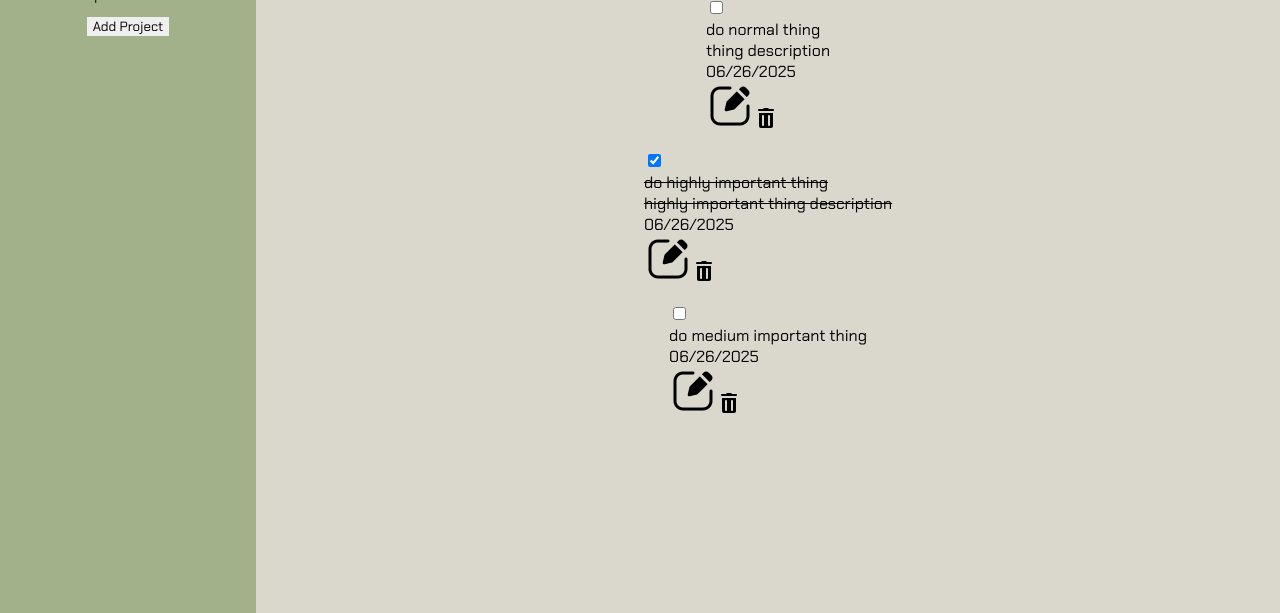
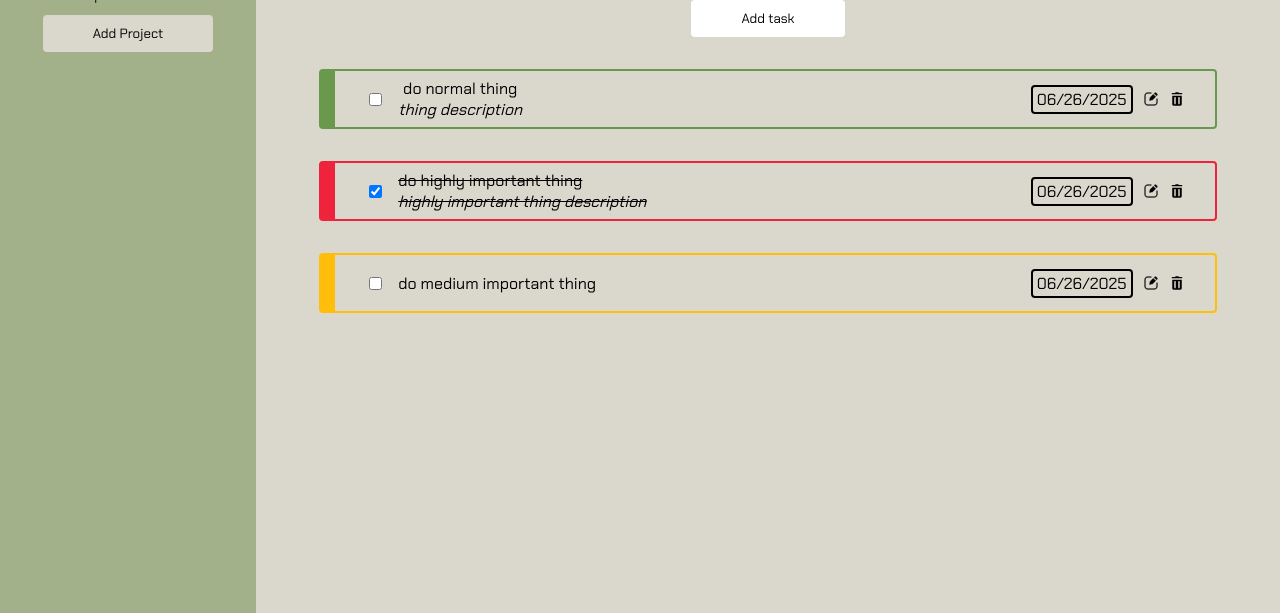
Before and after one commit to rossclay/odin-to-do-list, a website built with webpack: page src/index.html in a window 1280 px wide. Shown: the part 123-736 px from the top of the page. Built offline with nearby package versions, Linux system fonts and the light colour scheme.

Commit message:
updates style to separate task btn and project btn

```diff
--- a/src/style.css
+++ b/src/style.css
@@ -67,8 +67,8 @@ button {
     background-color: var(--fern-green);
 }
 
-.add-btn {
-    background-color: var(--timberwolf);
+.add-project-btn,
+.add-task-btn {
     border-radius: 4px;
     padding-left: 50px;
     padding-right: 50px;
@@ -76,7 +76,16 @@ button {
     padding-bottom: 10px;
 }
 
-.add-btn:hover {
+.add-project-btn {
+    background-color: var(--timberwolf);
+}
+
+.add-task-btn {
+    background-color: white;
+}
+
+.add-project-btn:hover,
+.add-task-btn:hover {
     background-color: var(--hunter-green);
 }
 
@@ -90,18 +99,67 @@ button {
     gap: 2vh;
 }
 
-.to-do-card {
+.content-header {
+    margin-top: 2vh;
+    font-size: 2rem;
+}
+
+.task-card {
+    display: flex;
+    flex-direction: row;
+    justify-content: space-between;
+    align-items: center;
+    height: 2vh;
+    width: 80%;
+    padding: 20px 30px;
+    margin-top: 2vh;
+    border: 2px solid;
+    border-left: 16px solid;
+    border-radius: 4px;
+    gap: 10px;
+}
+
+.task-content {
     display: flex;
     flex-direction: column;
     align-items: center;
+    justify-content: flex-start;
+}
+
+
+.task-header {
+    display: flex;
+    flex-direction: row;
+    justify-content: flex-start;
+    align-items: center;
+    gap: 1vw;
+}
+
+.task-title,
+.task-description {
+    align-self: center;
+}
+
+.task-footer {
+    display: flex;
+    flex-direction: row;
+    justify-content: flex-end;
+    gap: 10px;
+}
+
+
+.task-footer>div {
+    display: flex;
+    flex-direction: row;
+    align-items: center;
     justify-content: center;
-    height: 5vh;
-    width: 80%;
-    padding: 5px 30px;
-    margin-top: 2vh;
-    border: 2px solid;
-    border-left: 8px solid;
-    border-right: 8px solid
+    gap: 10px;
+}
+
+.task-date {
+    border: 2px solid black;
+    border-radius: 4px;
+    padding: 2px 4px;
 }
 
 .high {
@@ -116,12 +174,16 @@ button {
     border-color: var(--green);
 }
 
-.card-title {
+.task-title {
     font-weight: bold;
 }
 
-.card-description {
+.task-description {
     font-style: italic;
+}
+
+img {
+    height: 1rem;
 }
 
 footer {
```
